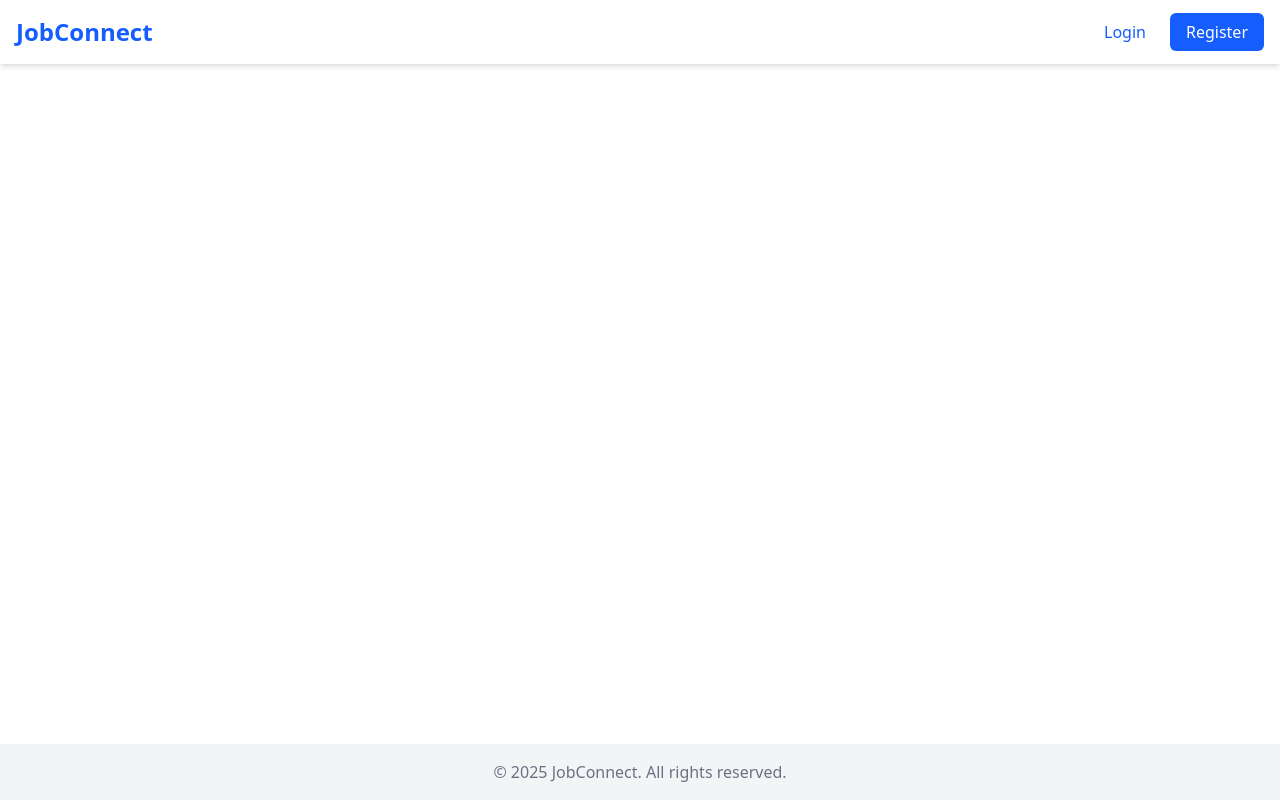
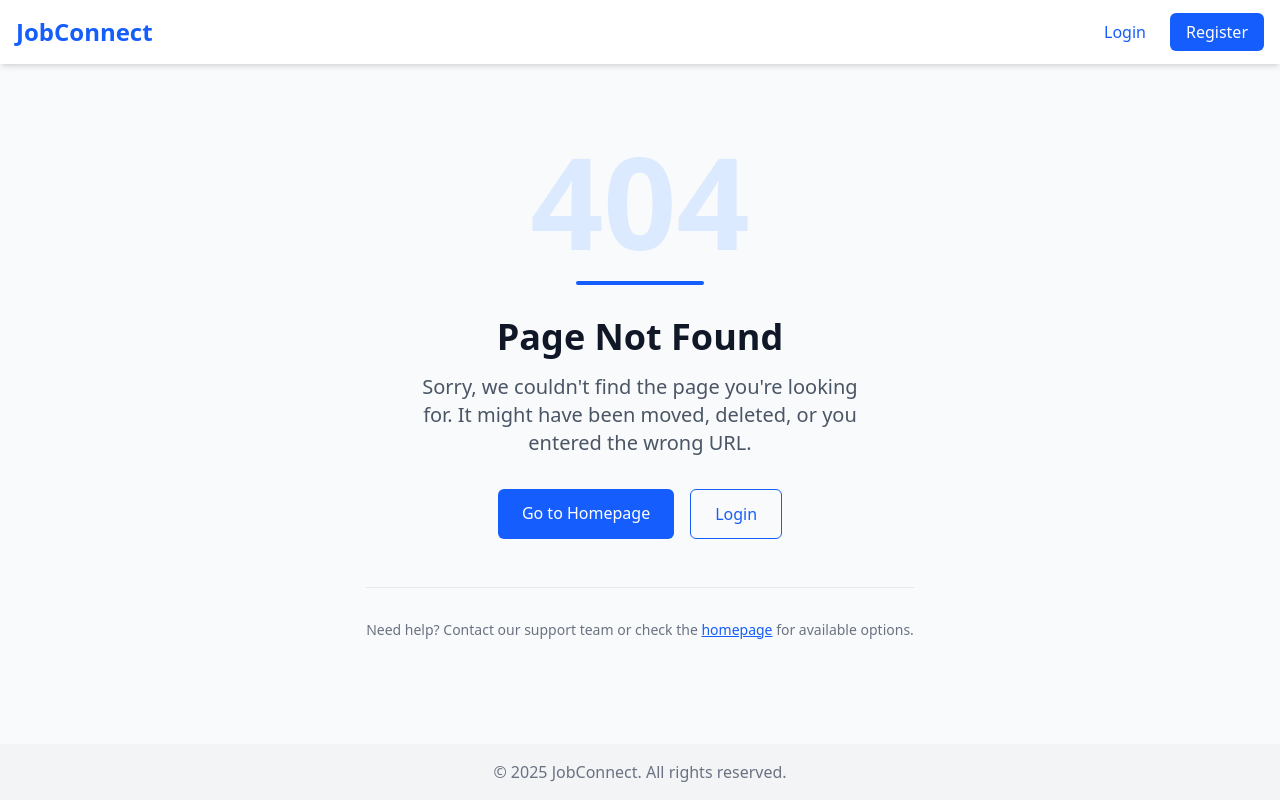
Before and after one commit to iamrushier/jobconnect, a React (Vite) app: page /employer/jobs in a window 1280 px wide. Built offline with nearby package versions, Linux system fonts and the light colour scheme.

Commit message:
Protected route, not found page, loading spinner

```diff
--- a/src/App.tsx
+++ b/src/App.tsx
@@ -1,31 +1,88 @@
-import Footer from "./components/common/Footer";
-import Header from "./components/common/Header";
-import { BrowserRouter, Route, Routes } from "react-router-dom";
+import { BrowserRouter as Router, Routes, Route } from "react-router-dom";
+import { AuthProvider } from "./context/AuthContext";
 import HomePage from "./pages/HomePage";
 import LoginPage from "./pages/LoginPage";
 import RegisterPage from "./pages/RegisterPage";
-import { AuthProvider } from "./context/AuthContext";
 import ProfilePage from "./pages/ProfilePage";
+import Header from "./components/common/Header";
+import ProtectedRoute from "./routes/ProtectedRoute";
+import NotFoundPage from "./components/NotFoundPage";
+import Footer from "./components/common/Footer";
 
 function App() {
   return (
-    <AuthProvider>
-      <BrowserRouter>
-        <div className="flex flex-col min-h-screen">
+    <Router>
+      <AuthProvider>
+        <div className="min-h-screen bg-gray-50">
           <Header />
-          <main className="flex-grow grid place-items-center">
+
+          <main className="container mx-auto px-4 py-6">
             <Routes>
+              {/* Public routes */}
               <Route path="/" element={<HomePage />} />
-              <Route path="/login" element={<LoginPage />} />
-              <Route path="/register" element={<RegisterPage />} />
-              <Route path="/profile" element={<ProfilePage />} />{" "}
-              {/* ✅ Add profile route */}
+
+              {/* Auth routes - redirect to home if already logged in */}
+              <Route
+                path="/login"
+                element={
+                  <ProtectedRoute requireAuth={false}>
+                    <LoginPage />
+                  </ProtectedRoute>
+                }
+              />
+              <Route
+                path="/register"
+                element={
+                  <ProtectedRoute requireAuth={false}>
+                    <RegisterPage />
+                  </ProtectedRoute>
+                }
+              />
+
+              {/* Protected routes - require authentication */}
+              <Route
+                path="/profile"
+                element={
+                  <ProtectedRoute>
+                    <ProfilePage />
+                  </ProtectedRoute>
+                }
+              />
+
+              {/* Future protected routes */}
+              <Route
+                path="/jobs"
+                element={
+                  <ProtectedRoute>
+                    <div className="text-center py-12">
+                      <h2 className="text-2xl font-bold">Jobs Page</h2>
+                      <p className="text-gray-600 mt-2">Coming soon...</p>
+                    </div>
+                  </ProtectedRoute>
+                }
+              />
+
+              <Route
+                path="/applications"
+                element={
+                  <ProtectedRoute>
+                    <div className="text-center py-12">
+                      <h2 className="text-2xl font-bold">Applications Page</h2>
+                      <p className="text-gray-600 mt-2">Coming soon...</p>
+                    </div>
+                  </ProtectedRoute>
+                }
+              />
+
+              {/* 404 page */}
+              <Route path="*" element={<NotFoundPage />} />
             </Routes>
           </main>
+
           <Footer />
         </div>
-      </BrowserRouter>
-    </AuthProvider>
+      </AuthProvider>
+    </Router>
   );
 }
 
--- /dev/null
+++ b/src/components/LoadingSpinner.tsx
@@ -0,0 +1,36 @@
+import React from "react";
+
+interface LoadingSpinnerProps {
+  size?: "sm" | "md" | "lg";
+  message?: string;
+  fullScreen?: boolean;
+}
+
+const LoadingSpinner: React.FC<LoadingSpinnerProps> = ({
+  size = "md",
+  message = "Loading...",
+  fullScreen = false,
+}) => {
+  const sizeClasses = {
+    sm: "h-6 w-6",
+    md: "h-12 w-12",
+    lg: "h-16 w-16",
+  };
+
+  const containerClasses = fullScreen
+    ? "fixed inset-0 bg-white bg-opacity-75 flex items-center justify-center z-50"
+    : "flex items-center justify-center min-h-[200px]";
+
+  return (
+    <div className={containerClasses}>
+      <div className="text-center">
+        <div
+          className={`${sizeClasses[size]} border-4 border-blue-200 border-t-blue-600 rounded-full animate-spin mx-auto`}
+        ></div>
+        {message && <p className="mt-4 text-gray-600 font-medium">{message}</p>}
+      </div>
+    </div>
+  );
+};
+
+export default LoadingSpinner;
--- /dev/null
+++ b/src/components/NotFoundPage.tsx
@@ -0,0 +1,70 @@
+import React from "react";
+import { Link } from "react-router-dom";
+import { useAuth } from "../context/AuthContext";
+
+const NotFoundPage: React.FC = () => {
+  const { user } = useAuth();
+
+  return (
+    <div className="min-h-[600px] flex items-center justify-center px-4">
+      <div className="text-center">
+        {/* 404 illustration */}
+        <div className="mb-8">
+          <div className="text-9xl font-bold text-blue-100 mb-4">404</div>
+          <div className="w-32 h-1 bg-blue-600 mx-auto rounded-full"></div>
+        </div>
+
+        {/* Error message */}
+        <h1 className="text-4xl font-bold text-gray-900 mb-4">
+          Page Not Found
+        </h1>
+        <p className="text-xl text-gray-600 mb-8 max-w-md mx-auto">
+          Sorry, we couldn't find the page you're looking for. It might have
+          been moved, deleted, or you entered the wrong URL.
+        </p>
+
+        {/* Action buttons */}
+        <div className="space-y-4 sm:space-y-0 sm:space-x-4 sm:flex sm:justify-center">
+          <Link
+            to="/"
+            className="inline-block px-6 py-3 text-white bg-blue-600 hover:bg-blue-700 rounded-md transition-colors font-medium"
+          >
+            Go to Homepage
+          </Link>
+
+          {user ? (
+            <Link
+              to="/profile"
+              className="inline-block px-6 py-3 text-blue-600 border border-blue-600 hover:bg-blue-50 rounded-md transition-colors font-medium"
+            >
+              Go to Profile
+            </Link>
+          ) : (
+            <Link
+              to="/login"
+              className="inline-block px-6 py-3 text-blue-600 border border-blue-600 hover:bg-blue-50 rounded-md transition-colors font-medium"
+            >
+              Login
+            </Link>
+          )}
+        </div>
+
+        {/* Help text */}
+        <div className="mt-12 pt-8 border-t border-gray-200">
+          <p className="text-gray-500 text-sm">
+            Need help? Contact our support team or check the{" "}
+            <Link
+              to="/"
+              className="text-blue-600 hover:text-blue-800 underline"
+            >
+              homepage
+            </Link>{" "}
+            for available options.
+          </p>
+        </div>
+      </div>
+    </div>
+  );
+};
+
+export default NotFoundPage;
--- /dev/null
+++ b/src/routes/ProtectedRoute.tsx
@@ -0,0 +1,49 @@
+import React from "react";
+import { Navigate, useLocation } from "react-router-dom";
+import { useAuth } from "../context/AuthContext";
+
+interface ProtectedRouteProps {
+  children: React.ReactNode;
+  requireAuth?: boolean;
+  redirectTo?: string;
+}
+
+const ProtectedRoute: React.FC<ProtectedRouteProps> = ({
+  children,
+  requireAuth = true,
+  redirectTo = "/login",
+}) => {
+  const { user, loading } = useAuth();
+  const location = useLocation();
+
+  // Show loading spinner while checking auth status
+  if (loading) {
+    return (
+      <div className="flex items-center justify-center min-h-[400px]">
+        <div className="text-center">
+          <div className="animate-spin rounded-full h-12 w-12 border-b-2 border-blue-600 mx-auto"></div>
+          <p className="mt-4 text-gray-600">Loading...</p>
+        </div>
+      </div>
+    );
+  }
+
+  // If authentication is required but user is not logged in
+  if (requireAuth && !user) {
+    // Save the attempted location for redirecting after login
+    return <Navigate to={redirectTo} state={{ from: location }} replace />;
+  }
+
+  // If user is logged in but trying to access login/register pages
+  if (
+    !requireAuth &&
+    user &&
+    (location.pathname === "/login" || location.pathname === "/register")
+  ) {
+    return <Navigate to="/" replace />;
+  }
+
+  return <>{children}</>;
+};
+
+export default ProtectedRoute;
```
